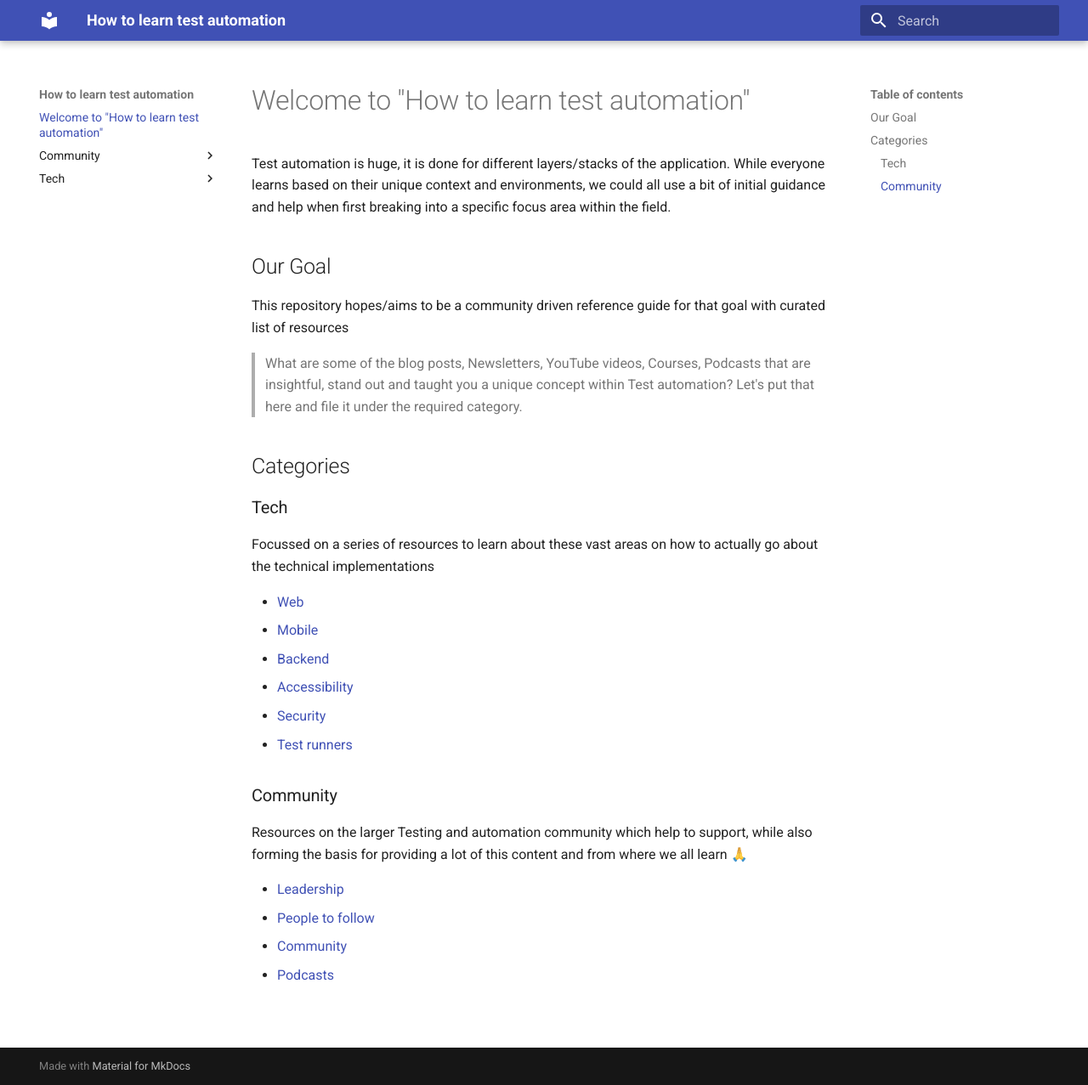
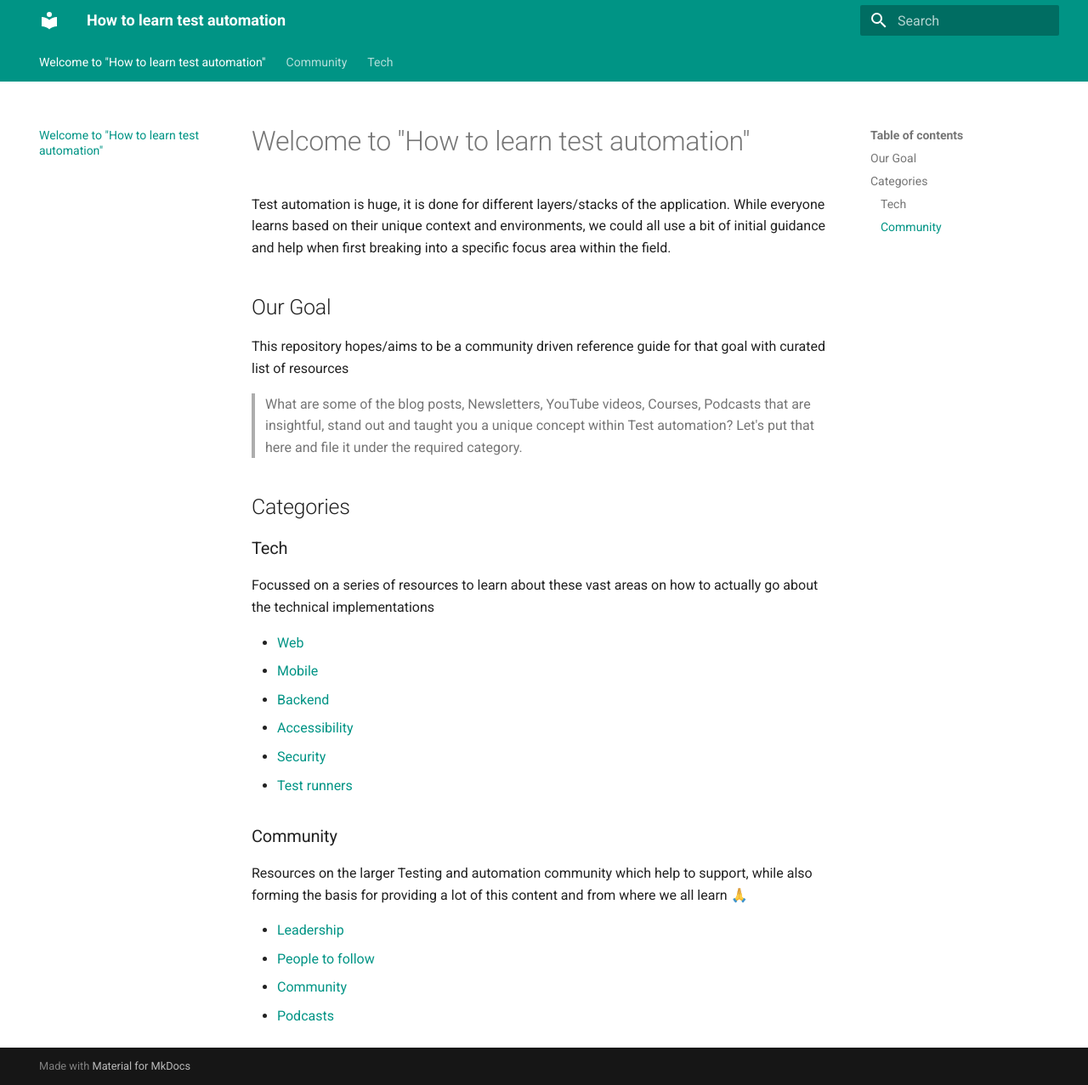
Before and after one commit to automationhacks/how-to-learn-test-automation, an MkDocs documentation site: the page built from docs/index.md, in a window 1280 px wide and 1277 px high. Shown: the whole window at 85% size. Built offline with MkDocs 1.6.1 and Material for MkDocs 9.7.7, drawn with Linux system fonts in a browser that asks for light colours; some web fonts are replaced; part of the change alters nothing that is shown.

```diff
--- a/mkdocs.yml
+++ b/mkdocs.yml
@@ -1,3 +1,16 @@
 site_name: How to learn test automation
 theme:
-    name: material
+  name: material
+  palette:
+    primary: teal
+  font:
+    code: Menlo
+  features:
+    - navigation.tabs
+google_analytics:
+  - UA-177852015-1
+  - auto
+extra:
+  disqus: automationhacks
+markdown_extensions:
+  - meta
```
